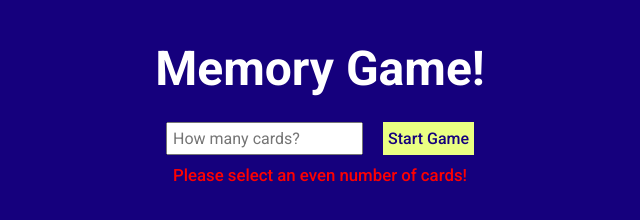
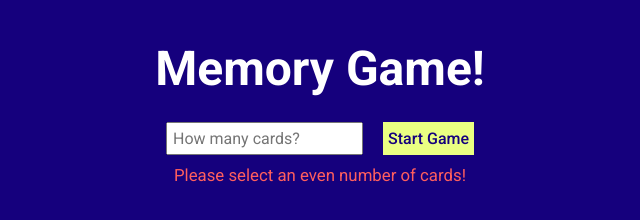
Before and after one commit to DanicaRad/memory_game_demo, a plain HTML site: page index.html in a window 1280 px wide. Both pictures are taken after typing "Sample" into the empty fields and a click on the button "Start Game". Shown: the whole page, without its empty margins (320-960 px from the left). Drawn offline with Linux system fonts and the light colour scheme.

Commit message:
warning style tweaks

```diff
--- a/style.css
+++ b/style.css
@@ -22,8 +22,8 @@
 
 p {
   font-size: 1.05em;
-  color: red;
-  font-weight: 500;
+  color: rgb(255, 94, 94);
+  font-weight: 400;
   margin: 0 auto;
 }
 
```
